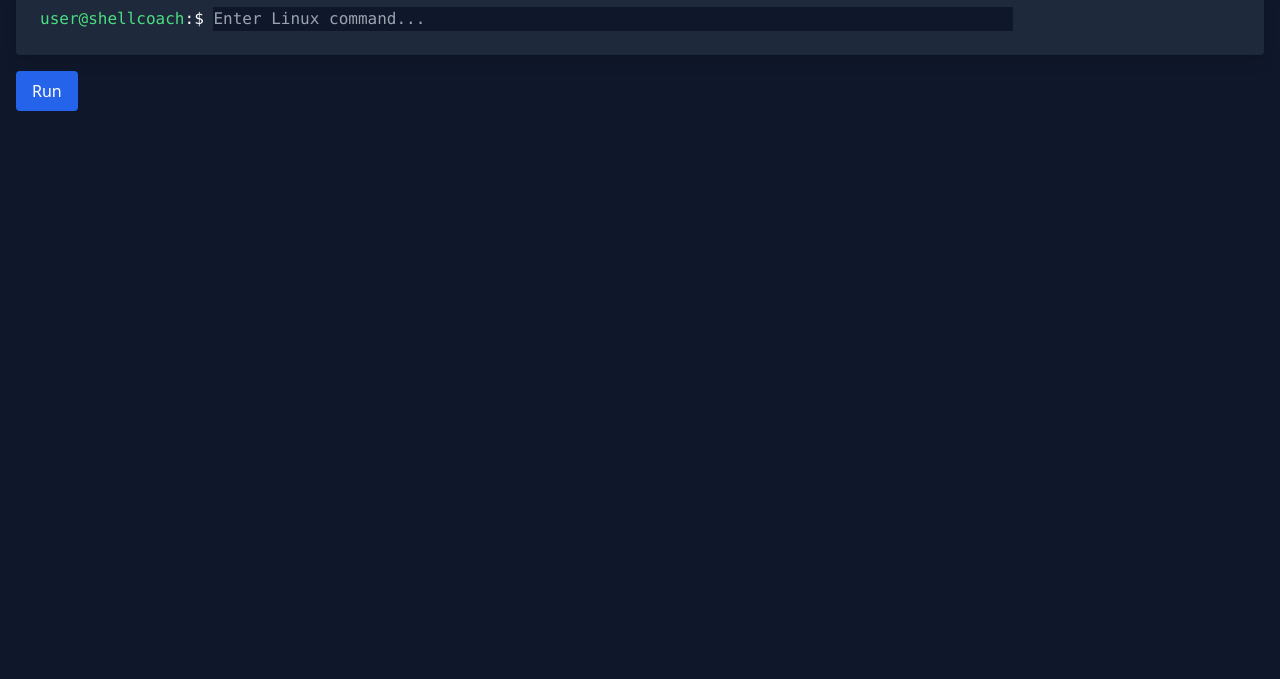
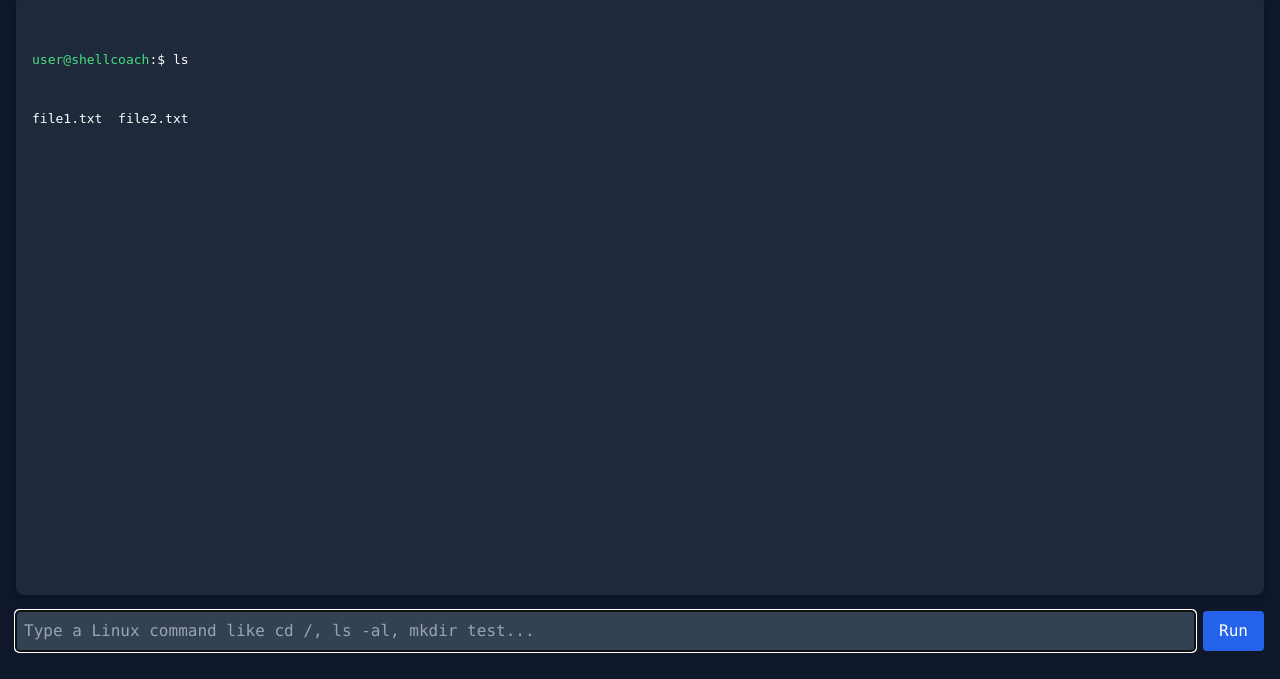
Before and after one commit to KernelPlusAcademy/ShellCoach_Pro_MillionDollarBuld, a Flask app: page /dashboard in a window 1280 px wide. Shown: the part 121-800 px from the top of the page. Run offline with Flask 3, Linux system fonts and the light colour scheme; the visitor is signed in with stand-in values (Sample User, id 1); some libraries are stand-ins or nearby versions.

Commit message:
dashboard.html

```diff
--- a/templates/dashboard.html
+++ b/templates/dashboard.html
@@ -2,24 +2,74 @@
 <html lang="en">
 <head>
     <meta charset="UTF-8">
-    <title>ShellCoach Dashboard</title>
+    <title>ShellCoach Terminal</title>
     <script src="https://cdn.tailwindcss.com"></script>
+    <style>
+        .terminal-output {
+            white-space: pre-wrap;
+            font-family: monospace;
+        }
+    </style>
 </head>
-<body class="bg-[#0F172A] text-white h-screen p-4">
+<body class="bg-[#0F172A] text-white h-screen p-4 font-mono">
     <div class="flex justify-between items-center mb-4">
-        <img src="/static/img/logo.png" alt="Logo" class="w-24">
+        <img src="/static/img/logo.png" alt="Logo" class="w-28">
+        <label class="flex items-center space-x-2">
+            <input type="checkbox" id="toggleExplanation" class="accent-blue-500">
+            <span>AI Explanation</span>
+        </label>
     </div>
-    <form method="POST">
-        <div class="bg-[#1E293B] p-6 rounded font-mono shadow-lg">
-            <p><span class="text-green-400">user@shellcoach</span>:<span class="text-white">$</span>
-            <input type="text" name="command" placeholder="Enter Linux command..." class="bg-[#0F172A] text-white border-none focus:outline-none w-2/3"/></p>
-            {% if explanation %}
-            <div class="mt-4">
-                <strong>Explanation:</strong> {{ explanation }}
-            </div>
-            {% endif %}
-        </div>
-        <button class="mt-4 bg-blue-600 px-4 py-2 rounded">Run</button>
+    <div id="terminal" class="bg-[#1E293B] p-4 rounded-lg shadow-md h-[75vh] overflow-y-auto terminal-output">
+        <p><span class="text-green-400">user@shellcoach</span>:<span class="text-white">$</span> <span id="lastCommand">ls</span></p>
+        <p id="commandResult">file1.txt  file2.txt</p>
+        <div id="aiExplanation" class="mt-3 hidden"><strong>Explanation:</strong> The <code>ls</code> command lists files in the current directory.</div>
+    </div>
+    <form id="commandForm" class="mt-4 flex gap-2" onsubmit="return runCommand()">
+        <input id="commandInput" type="text" class="bg-[#334155] w-full p-2 rounded" placeholder="Type a Linux command like cd /, ls -al, mkdir test..." autofocus required>
+        <button class="bg-blue-600 px-4 py-2 rounded">Run</button>
     </form>
+
+    <script>
+        const terminal = document.getElementById("terminal");
+        const form = document.getElementById("commandForm");
+        const input = document.getElementById("commandInput");
+        const toggle = document.getElementById("toggleExplanation");
+
+        function runCommand() {
+            const cmd = input.value.trim();
+            if (cmd === '') return false;
+
+            const entry = document.createElement("div");
+            entry.innerHTML = `
+                <p><span class="text-green-400">user@shellcoach</span>:<span class="text-white">$</span> ${cmd}</p>
+                <p>${mockCommandResult(cmd)}</p>
+                ${toggle.checked ? `<div class="mt-3"><strong>Explanation:</strong> ${mockExplanation(cmd)}</div>` : ""}
+            `;
+            terminal.appendChild(entry);
+            input.value = "";
+            terminal.scrollTop = terminal.scrollHeight;
+            return false;
+        }
+
+        function mockCommandResult(cmd) {
+            if (cmd.startsWith("ls")) return "file1.txt  file2.txt  docs/  scripts/";
+            if (cmd.startsWith("cd")) return ""; // simulate directory change
+            if (cmd.startsWith("mkdir")) return ""; // simulate success
+            if (cmd.startsWith("rm")) return ""; // simulate file deletion
+            if (cmd.startsWith("echo")) return cmd.slice(5);
+            if (cmd.startsWith("touch")) return ""; // simulate file creation
+            return "Command executed.";
+        }
+
+        function mockExplanation(cmd) {
+            if (cmd.startsWith("ls")) return "Lists the contents of the current directory.";
+            if (cmd.startsWith("cd")) return "Changes the current directory.";
+            if (cmd.startsWith("mkdir")) return "Creates a new directory.";
+            if (cmd.startsWith("rm")) return "Deletes files or directories.";
+            if (cmd.startsWith("echo")) return "Displays a line of text.";
+            if (cmd.startsWith("touch")) return "Creates an empty file.";
+            return "This is a simulated explanation of the entered Linux command.";
+        }
+    </script>
 </body>
 </html>
```
